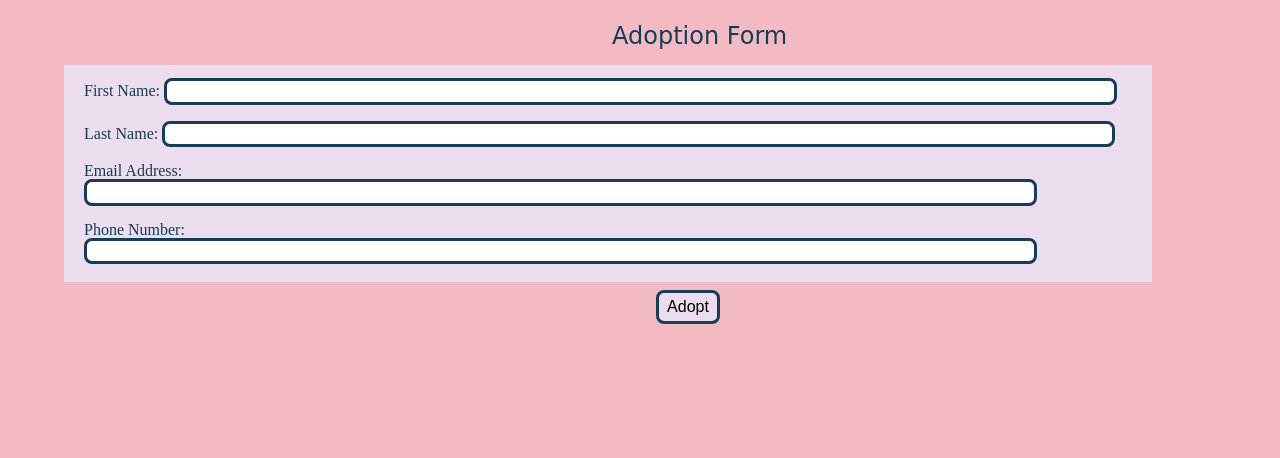
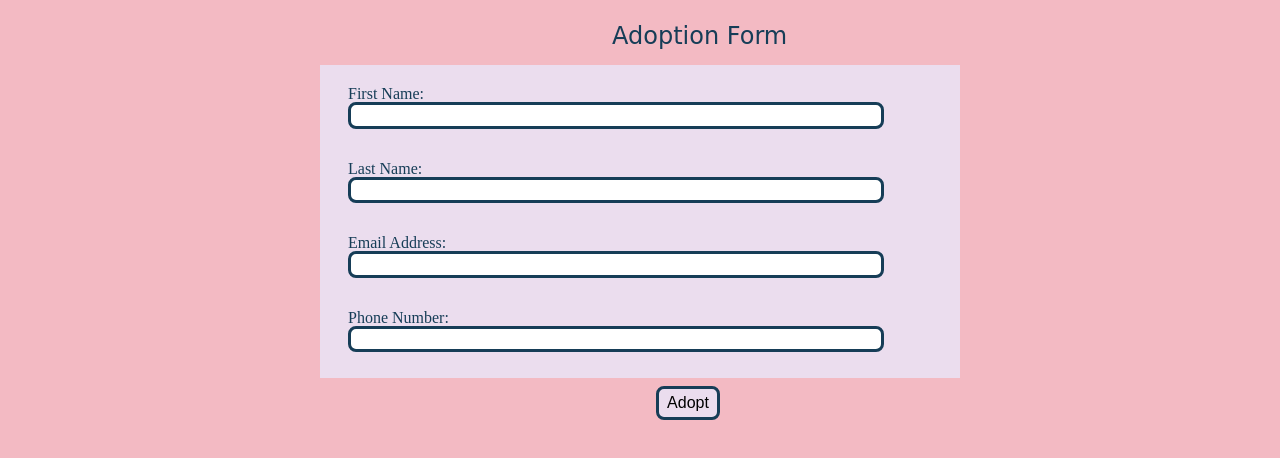
Before and after one commit to razvanrusitmd362/ProjectOne, a plain HTML site: page index.html in a window 1280 px wide. Drawn offline with Linux system fonts and the light colour scheme; a web font is replaced by a local one.

Commit message:
edited the padding and height and width of the form

```diff
--- a/css/style.css
+++ b/css/style.css
@@ -72,24 +72,26 @@ input[type=submit] {
 
   #form_body {
     background-color: #EBDDEE;
-    margin-left: 5%;
+    margin-left: 25%;
     margin-right: 10%;
+    height: 80%;
+    width: 50%;
   }
 
   #first_name_field {
-    padding: .5em;
+    padding: 1em;
   }
 
   #last_name_field {
-    padding: .5em;
+    padding: 1em;
   }
 
   #email_field {
-    padding: .5em;
+    padding: 1em;
   }
 
   #phone_field {
-    padding: .5em;
+    padding: 1em;
   }
 
   input[type=text] {
```
